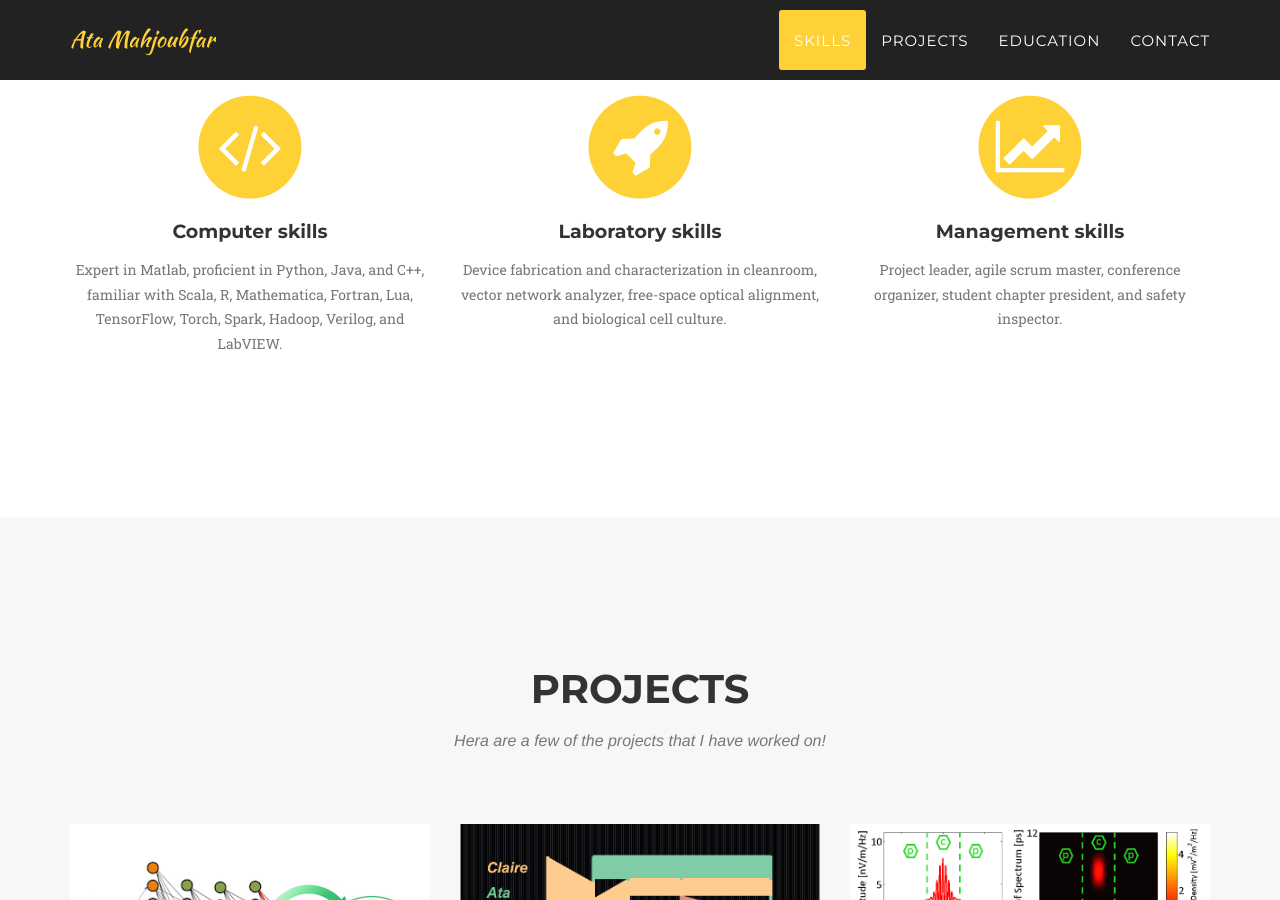
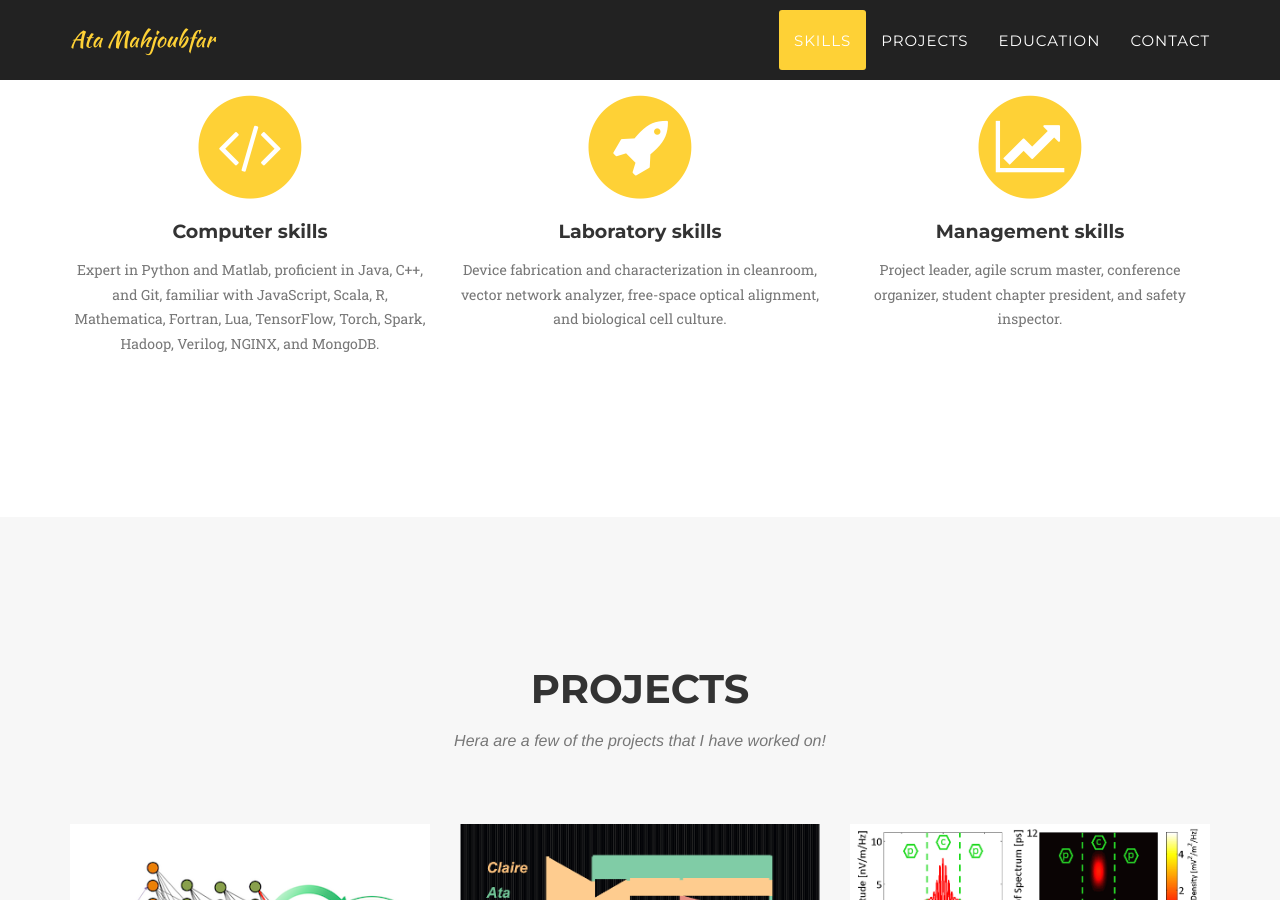
Before and after one commit to atamahjoubfar/atamahjoubfar.github.io, a Jekyll site: the page built from index.html, in a window 1280 px wide and 900 px high, scrolled down 1053 px. Built offline with Jekyll 4.4.1, drawn with Linux system fonts in a browser that asks for light colours; some web fonts are replaced.

Commit message:
Updated my computer skills

```diff
--- a/_includes/skills.html
+++ b/_includes/skills.html
@@ -14,7 +14,7 @@
                         <i class="fa fa-code fa-stack-1x fa-inverse"></i>
                     </span>
                     <h4 class="skill-heading">Computer skills</h4>
-                    <p class="text-muted">Expert in Matlab, proficient in Python, Java, and C++, familiar with Scala, R, Mathematica, Fortran, Lua, TensorFlow, Torch, Spark, Hadoop, Verilog, and LabVIEW.</p>
+                    <p class="text-muted">Expert in Python and Matlab, proficient in Java, C++, and Git, familiar with JavaScript, Scala, R, Mathematica, Fortran, Lua, TensorFlow, Torch, Spark, Hadoop, Verilog, NGINX, and MongoDB.</p>
                 </div>
                 <div class="col-md-4">
                     <span class="fa-stack fa-4x">
```
